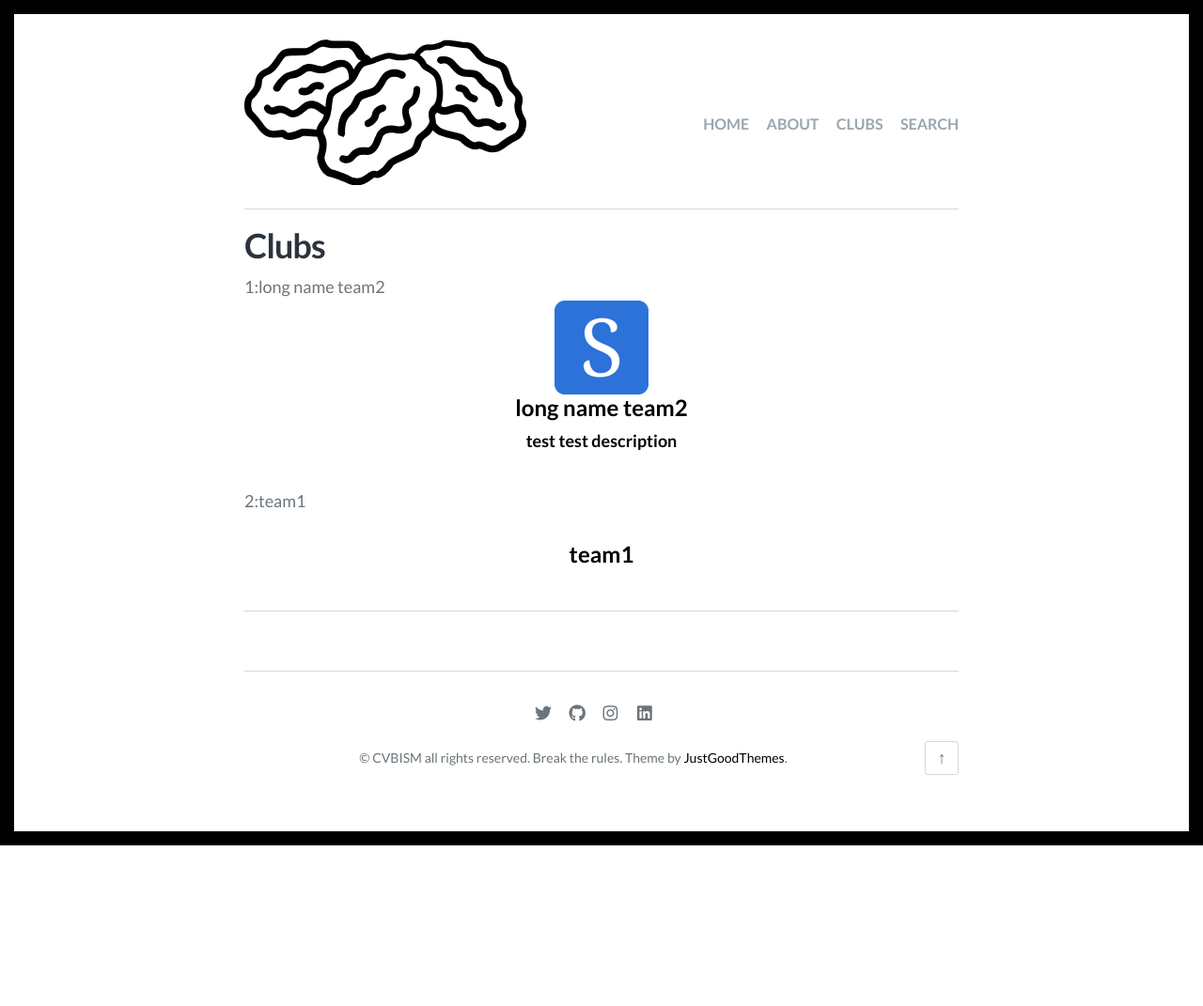
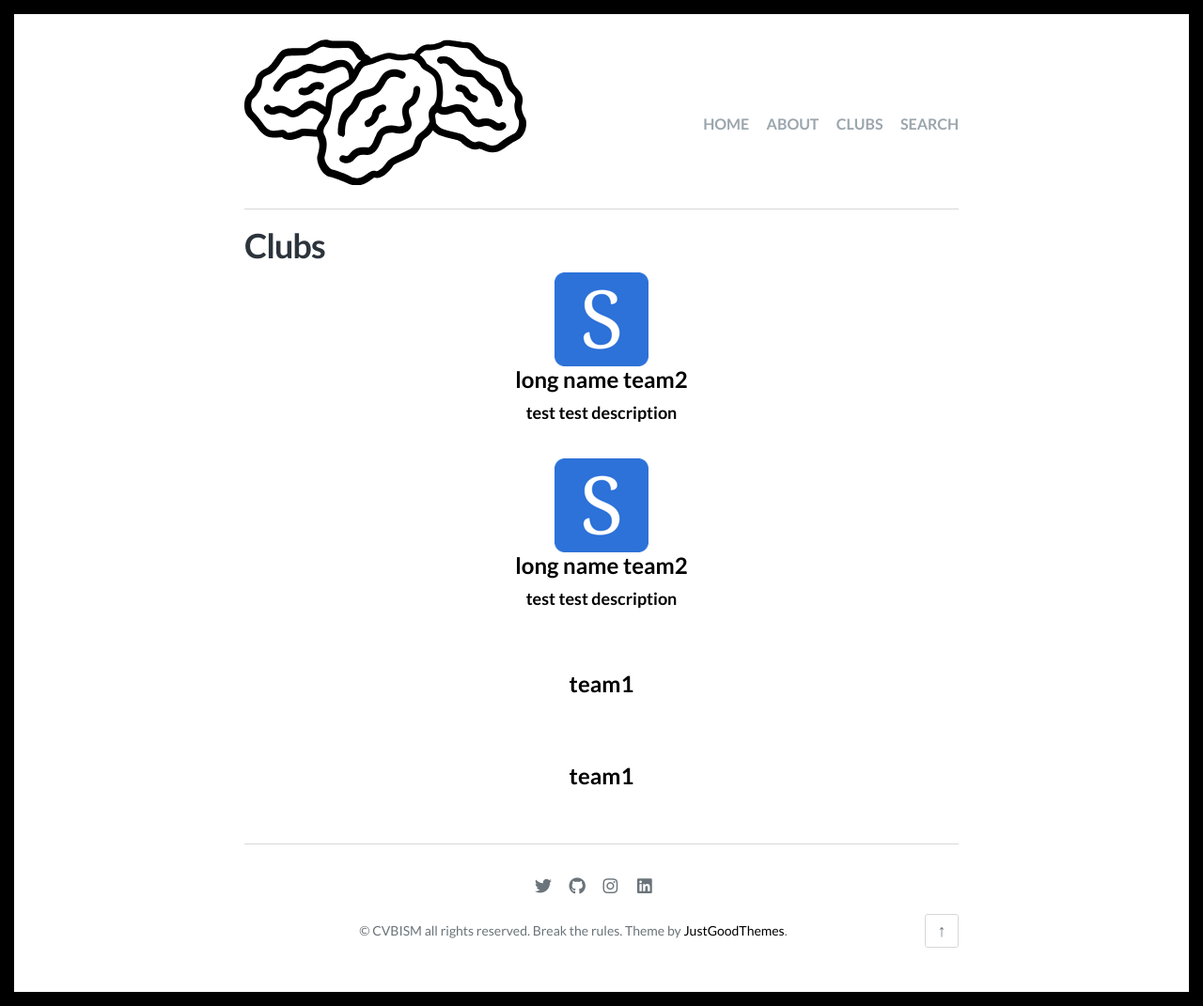
Before and after one commit to cvbism/Scriptor-Jekyll-Theme, a Jekyll site: the page built from clubs.md, in a window 1280 px wide. Shown: the whole page at 94% size. Built offline with Jekyll 4.4.1, drawn with Linux system fonts in a browser that asks for light colours; some web fonts are replaced; comment, search, counter and statistics services are not loaded; before the commit the page ends 900 px from its top, so only the background shows below that.

Commit message:
Update clubs.md

```diff
--- a/clubs.md
+++ b/clubs.md
@@ -4,9 +4,7 @@ title: Clubs
 ---
 <div class="clubs" align="justify">
 {% for team in site.teams %}
-{% assign mod = forloop.index | modulo: 4 %}
-{{ mod }}:{{team.title}}
-{% if mod == 1 %}
+
   <div class="team1">
     <h3 align="center">
       <a href="{{ team.url }}">
@@ -16,7 +14,7 @@ title: Clubs
       </a>
     </h3>
   </div>
-  {% elsif mod == 2 %}
+
   <div class="team2">
     <h3 align="center">
       <a href="{{ team.url }}">
@@ -27,8 +25,6 @@ title: Clubs
     </h3>
   </div>
 
-  <hr>
-{% endif %}
 
 {% endfor %}
 </div>
```
